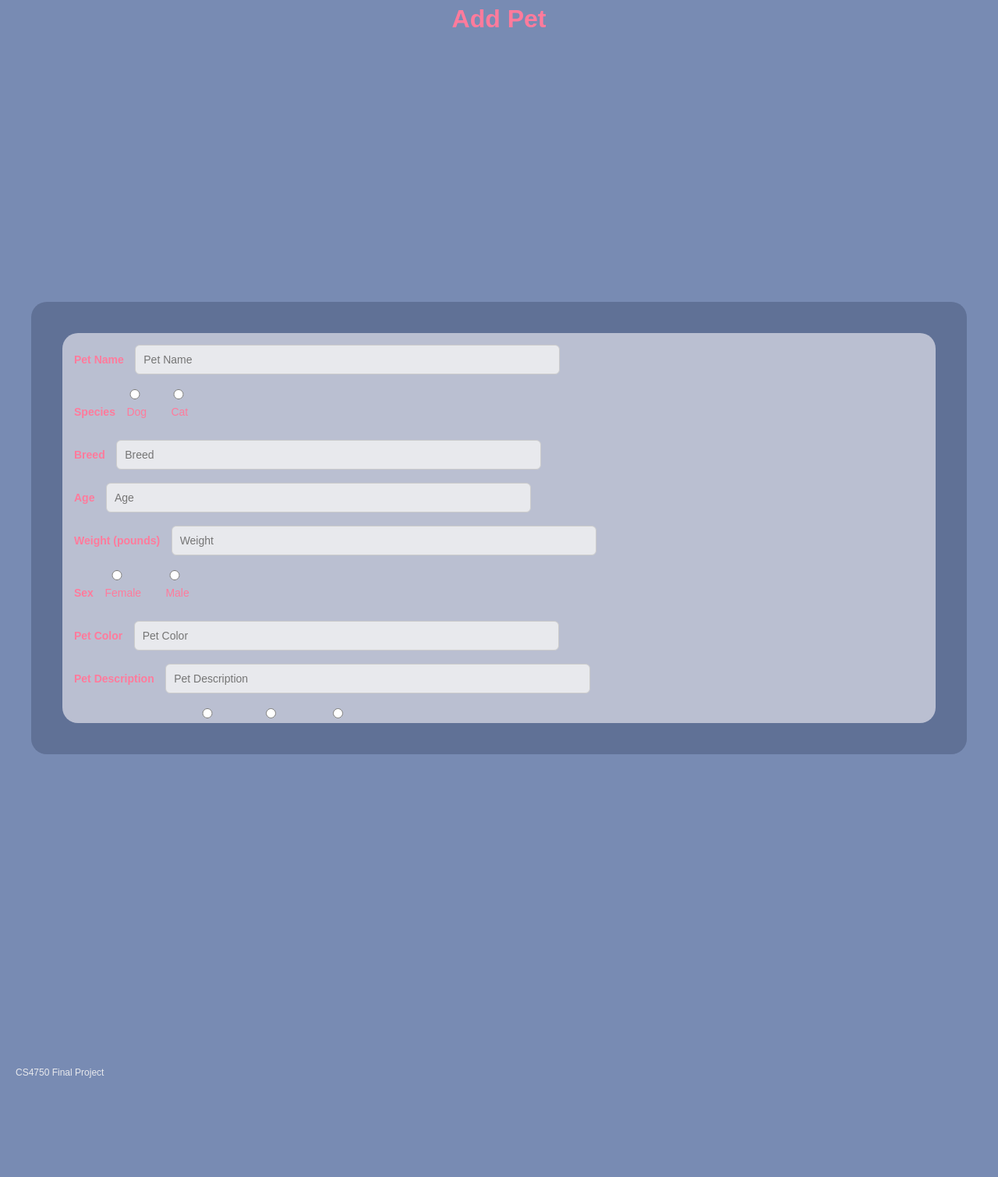
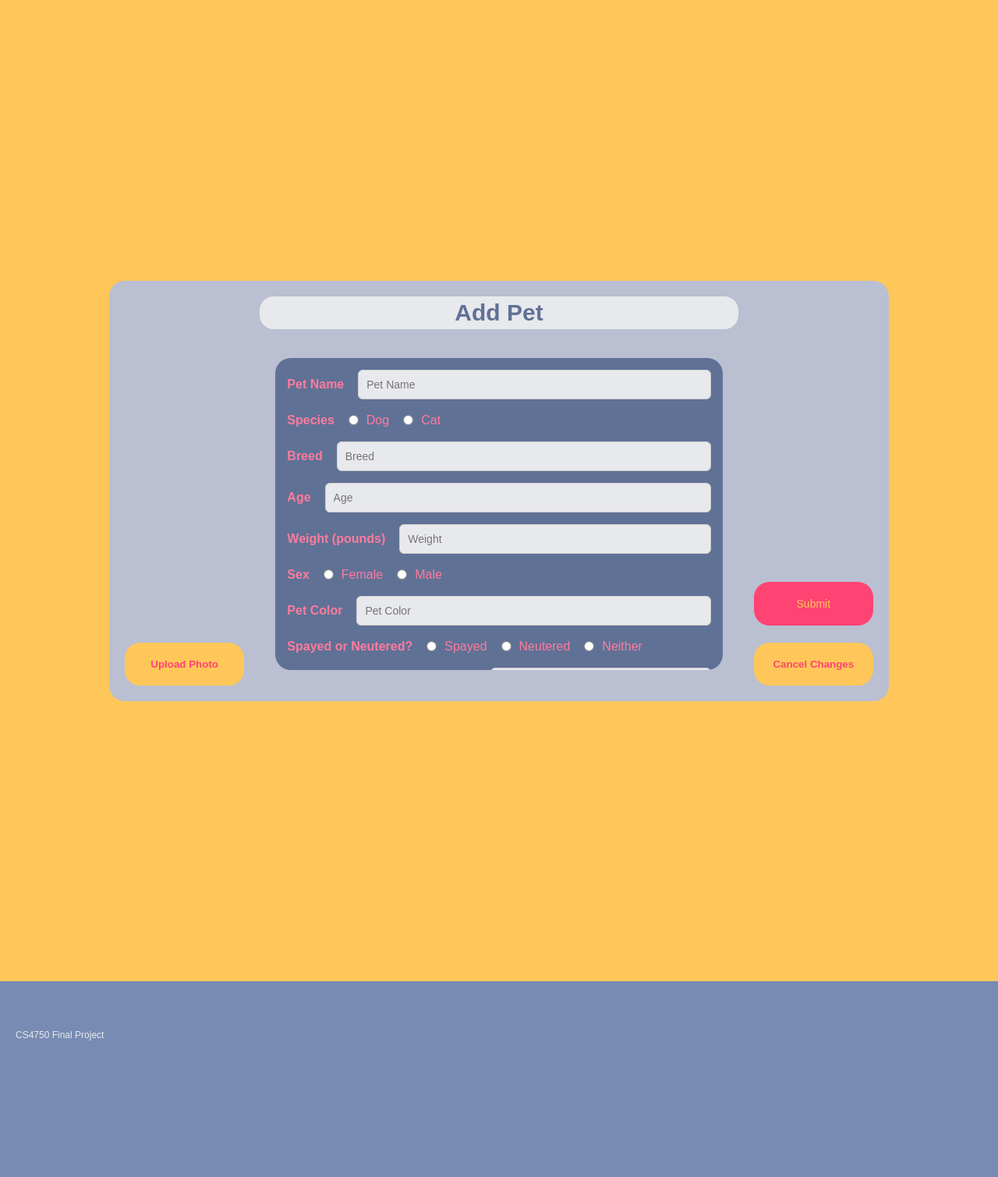
Before and after one commit to michelleegao/CS-4750-Pet-Shelter, a Flask app: template templates/addpet.html in a window 1280 px wide. Shown: the part 64-1573 px from the top of the page at 78% size. Run offline with Flask 3, Linux system fonts and the light colour scheme; the template is opened without the code that fills it, so the values that code supplies are empty.

Commit message:
made some changes to the pet add screen

```diff
--- a/static/css/add.css
+++ b/static/css/add.css
@@ -1,6 +1,6 @@
 input,
 textarea {
-  width: 50%;
+  width: 75%;
   padding: 10px;
   border: 1px solid #ccc;
   border-radius: 6px;
@@ -12,11 +12,20 @@
   min-height: 120px;
 }
 
+form {
+  display: contents; /* makes form "invisible" to layout, children go straight to the grid */
+}
+
 .outer-box{
-    width: 1200px;
+    width: 1000px;
     padding: 20px;
-    background: #607196;
+    background: #BABFD1;
     border-radius: 20px;
+
+    display: grid;
+    grid-template-columns: 1fr 4fr 1fr;
+    align-items: end;
+    gap: 20px;
 }
 
 .inner-box{
@@ -26,8 +35,8 @@
     margin-right: 20px;
     padding: 15px;
     border-radius: 20px;
-    background: #BABFD1;
-    height: 500px;
+    background: #607196;
+    height: 400px;
 
     overflow-y: scroll;
 }
@@ -40,15 +49,50 @@
     display: flex;
     justify-content: center;
     align-items: center;
-}
-
-button {
-    font-family: Arial, sans-serif;
+    background: #FFC759;
 }
 
 input{
     font-family: Arial, sans-serif;
     background: #E8E9ED;
+}
+
+  /*Layout of the Main Page*/
+
+  .add-header{
+    font-weight: 600;
+    font-size: 15px;
+    font-family: Arial, sans-serif;
+    color: #607196;
+
+    background: #E8E9ED;
+    border-radius: 18px;
+    text-align: center;
+
+    margin: 0 auto 5px auto;
+    padding: 6px 30px;
+    line-height: 1;
+
+    width: 100%;
+  }
+
+  .left{
+    display: flex;
+    flex-direction: column;
+    align-items: flex-end;
+  }
+
+  .center{
+    display: flex;
+    flex-direction: column;
+    gap: 12px;
+  }
+
+  .right{
+    display: flex;
+    flex-direction: column;
+    align-items: flex-start;
+    gap: 12px;
   }
 
   /*Modal Overlay Section*/
--- a/static/css/base.css
+++ b/static/css/base.css
@@ -69,36 +69,47 @@
 
   .input-group {
     margin-bottom: 15px;
+    display: flex;
+    align-items: center;
+    gap: 6px;
+    width: 100%;
   }
 
-  label {
-    display: inline-block;
-    margin-bottom: 10px;
-    margin-right: 10px;
-    font-size: 14px;
+  .input-group label {
+    display: inline-flex;
+    align-items: center;
+    gap: 10px;
+    white-space: nowrap;
+    margin-right: 12px;
   }
 
+  .input-group input {
+    flex: 1;
+  }
+
+
   button {
-    width: 15%;
-    padding: 10px;
+    width: 100%;
+    padding: 20px;
     background:#FFC759;
     color: #FF4372;
     border: none;
-    border-radius: 6px;
+    border-radius: 20px;
     cursor: pointer;
     margin-top: 10px;
   }
 
   input[type="submit"]{
-    width: 15%;
-    padding: 10px;
-    background:#FFC759;
-    color: #FF4372;
+    width: 100%;
+    padding: 20px;
+    background:#FF4372;
+    color: #FFC759;
     border: none;
-    border-radius: 6px;
+    border-radius: 20px;
     cursor: pointer;
     margin-top: 10px;
   }
+
 
   button:hover {
     background: #333;
--- a/templates/addpet.html
+++ b/templates/addpet.html
@@ -24,12 +24,17 @@
     </nav>
 </header>
 <body>
-    <h1>Add Pet</h1>
-
     <div class="page">
         <div class="outer-box">
+            <form id="add-pet-form">
+                <div class="left">
+                    <button id="upload-photo"><strong>Upload Photo</strong></button>
+                </div>
+                <div class="center">
+                    <div class="add-header">
+                        <h1>Add Pet</h1>
+                    </div>
                     <div class="inner-box">
-                <form id="add-pet-form">
                         <div class="input-group">
                             <label for="name"><strong>Pet Name</strong></label>
                             <input id="name" type="text" placeholder="Pet Name">
@@ -74,10 +79,7 @@
                             <label for="color"><strong>Pet Color</strong></label>
                             <input id="color" type="text" placeholder="Pet Color">
                         </div>
-                    <div class="input-group">
-                        <label for="description"><strong>Pet Description</strong></label>
-                        <input id="description" type="text" placeholder="Pet Description">
-                    </div>
+
                         <div class="input-group">
                             <label><strong>Spayed or Neutered?</strong></label>
 
@@ -164,14 +166,18 @@
                                 </div>
                             </div>
                         </div>
-
-                    <div class="buttons-group">
-                        <button type="submit"><strong>Submit</strong></button>
+                        <div class="input-group">
+                            <label for="description"><strong>Pet Description</strong></label>
+                            <input id="description" type="text" placeholder="Pet Description">
+                        </div>
+                    </div>
+                </div>
+                <div class="right">
+                    <input type="submit" value="Submit">
+                    <!--<button type="submit"><strong>Submit</strong></button> -->
                     <button id="cancel"><strong>Cancel Changes</strong></button>
-                        <button id="upload-photo"><strong>Upload Photo</strong></button>
                 </div>
             </form>
-            </div>
         </div>
     </div>
 
```
Lines whose indentation alone changed are shown as unchanged.
